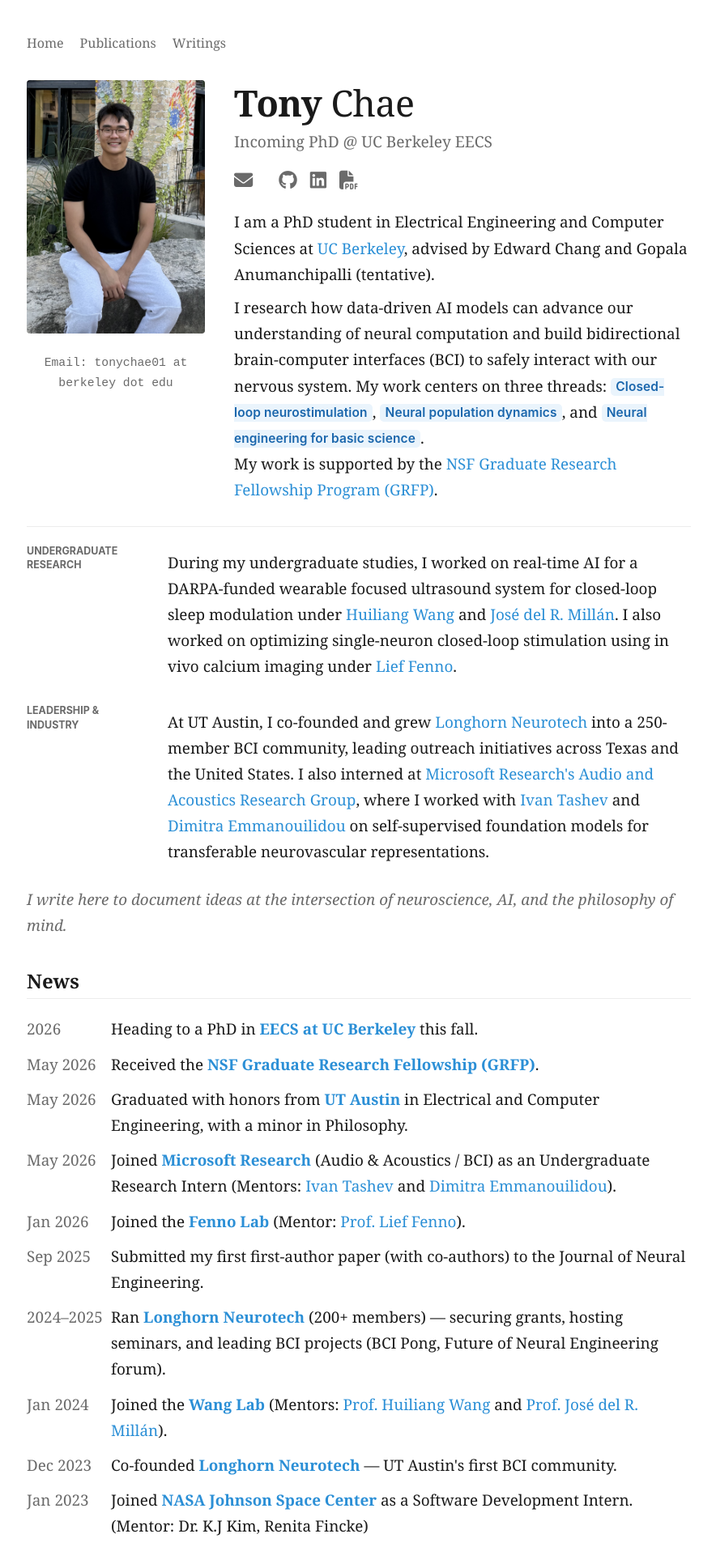
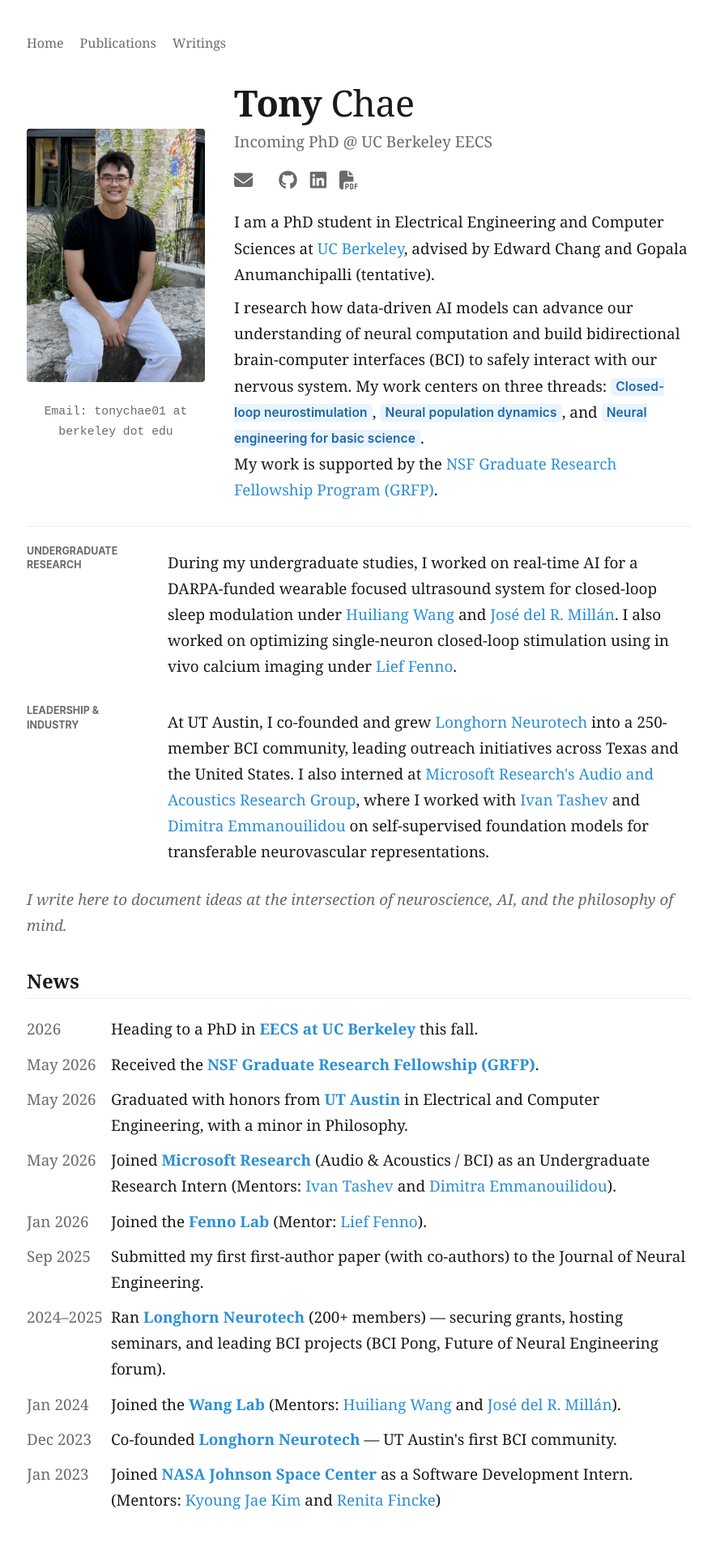
Before and after one commit to tonychae01/learning-by-doing, a Jekyll site: the page built from index.md, in a window 1280 px wide. Shown: the top 1916 px of the page at 81% size, without its empty margins (197-1081 px from the left). Built offline with Jekyll 4.4.1, drawn with Linux system fonts in a browser that asks for light colours; a style sheet for code colours, icons or effects is not loaded.

Commit message:
Align profile photo and update mentor links

```diff
--- a/_data/news.yml
+++ b/_data/news.yml
@@ -12,14 +12,14 @@
 - date: "May 2026"
   html: "Joined <strong><a href='https://www.microsoft.com/en-us/research/group/audio-and-acoustics-research-group/' target='_blank' rel='noopener'>Microsoft Research</a></strong> (Audio &amp; Acoustics / BCI) as an Undergraduate Research Intern (Mentors: <a href='https://scholar.google.com/citations?user=JO7k5rQAAAAJ&amp;hl=en&amp;oi=ao' target='_blank' rel='noopener'>Ivan Tashev</a> and <a href='https://scholar.google.com/citations?user=S1CeYaQAAAAJ&amp;hl=en&amp;oi=ao' target='_blank' rel='noopener'>Dimitra Emmanouilidou</a>)."
 - date: "Jan 2026"
-  html: "Joined the <strong><a href='https://www.fennolab.org/' target='_blank' rel='noopener'>Fenno Lab</a></strong> (Mentor: <a href='https://scholar.google.com/citations?user=VHO0m2AAAAAJ&amp;hl=en&amp;oi=ao' target='_blank' rel='noopener'>Prof. Lief Fenno</a>)."
+  html: "Joined the <strong><a href='https://www.fennolab.org/' target='_blank' rel='noopener'>Fenno Lab</a></strong> (Mentor: <a href='https://scholar.google.com/citations?user=VHO0m2AAAAAJ&amp;hl=en&amp;oi=ao' target='_blank' rel='noopener'>Lief Fenno</a>)."
 - date: "Sep 2025"
   html: "Submitted my first first-author paper (with co-authors) to the Journal of Neural Engineering."
 - date: "2024\u20132025"
   html: "Ran <strong><a href='https://www.instagram.com/lhneurotech/' target='_blank' rel='noopener'>Longhorn Neurotech</a></strong> (200+ members) \u2014 securing grants, hosting seminars, and leading BCI projects (BCI Pong, Future of Neural Engineering forum)."
 - date: "Jan 2024"
-  html: "Joined the <strong><a href='https://wanggroup.bme.utexas.edu/' target='_blank' rel='noopener'>Wang Lab</a></strong> (Mentors: <a href='https://scholar.google.com/citations?user=ssU-Mj0AAAAJ&amp;hl=en&amp;oi=ao' target='_blank' rel='noopener'>Prof. Huiliang Wang</a> and <a href='https://scholar.google.com/citations?user=T1EUMu0AAAAJ&amp;hl=en&amp;oi=ao' target='_blank' rel='noopener'>Prof. José del R. Millán</a>)."
+  html: "Joined the <strong><a href='https://wanggroup.bme.utexas.edu/' target='_blank' rel='noopener'>Wang Lab</a></strong> (Mentors: <a href='https://scholar.google.com/citations?user=ssU-Mj0AAAAJ&amp;hl=en&amp;oi=ao' target='_blank' rel='noopener'>Huiliang Wang</a> and <a href='https://scholar.google.com/citations?user=T1EUMu0AAAAJ&amp;hl=en&amp;oi=ao' target='_blank' rel='noopener'>José del R. Millán</a>)."
 - date: "Dec 2023"
   html: "Co-founded <strong><a href='https://www.instagram.com/lhneurotech/' target='_blank' rel='noopener'>Longhorn Neurotech</a></strong> \u2014 UT Austin's first BCI community."
 - date: "Jan 2023"
-  html: "Joined <strong><a href='https://www.nasa.gov/hhp/' target='_blank' rel='noopener'>NASA Johnson Space Center</a></strong> as a Software Development Intern. (Mentor: Dr. K.J Kim, Renita Fincke)"
+  html: "Joined <strong><a href='https://www.nasa.gov/hhp/' target='_blank' rel='noopener'>NASA Johnson Space Center</a></strong> as a Software Development Intern. (Mentors: <a href='https://scholar.google.com/citations?user=F3hEcy0AAAAJ&amp;hl=en' target='_blank' rel='noopener'>Kyoung Jae Kim</a> and <a href='https://www.nasa.gov/people/renita-saikia-fincke/' target='_blank' rel='noopener'>Renita Fincke</a>)"
--- a/assets/style.css
+++ b/assets/style.css
@@ -71,6 +71,7 @@ hr { border: 0; border-top: 1px solid var(--border); margin: 2rem 0; }
 .intro-main { min-width: 0; }
 .intro-side {
   width: 220px;
+  padding-top: 60px;
   text-align: center;
 }
 .avatar {
@@ -233,7 +234,7 @@ footer.site-footer {
   .profile-header .name { font-size: 2.2rem; }
   .intro { grid-template-columns: 1fr; justify-items: center; gap: 1.25rem; }
   .intro-main { width: 100%; }
-  .intro-side { width: 100%; }
+  .intro-side { width: 100%; padding-top: 0; }
   .avatar { width: 200px; height: auto; }
   .icon-links { justify-content: flex-start; }
   .bio-background-row { grid-template-columns: 1fr; gap: .25rem; }
```
